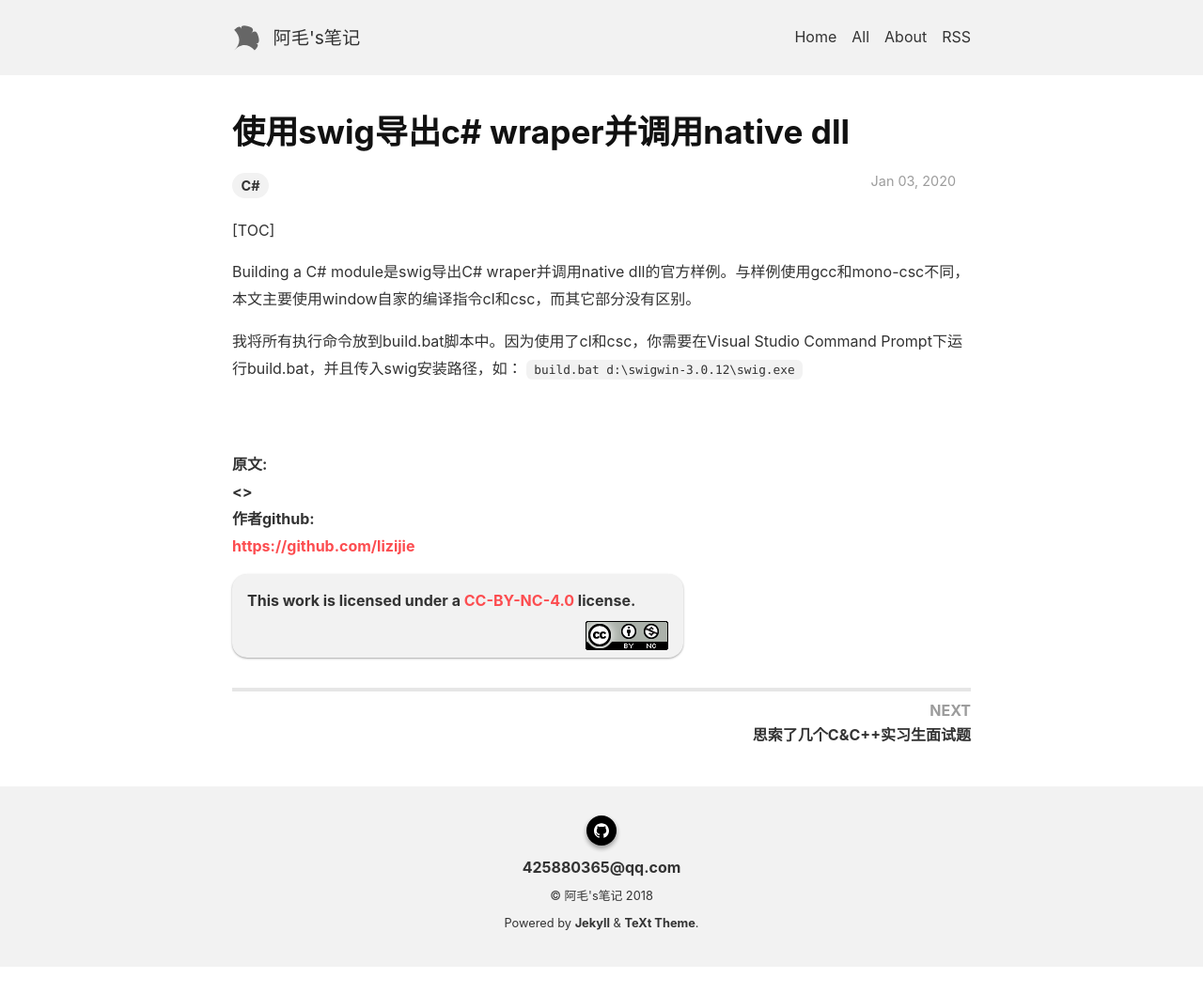
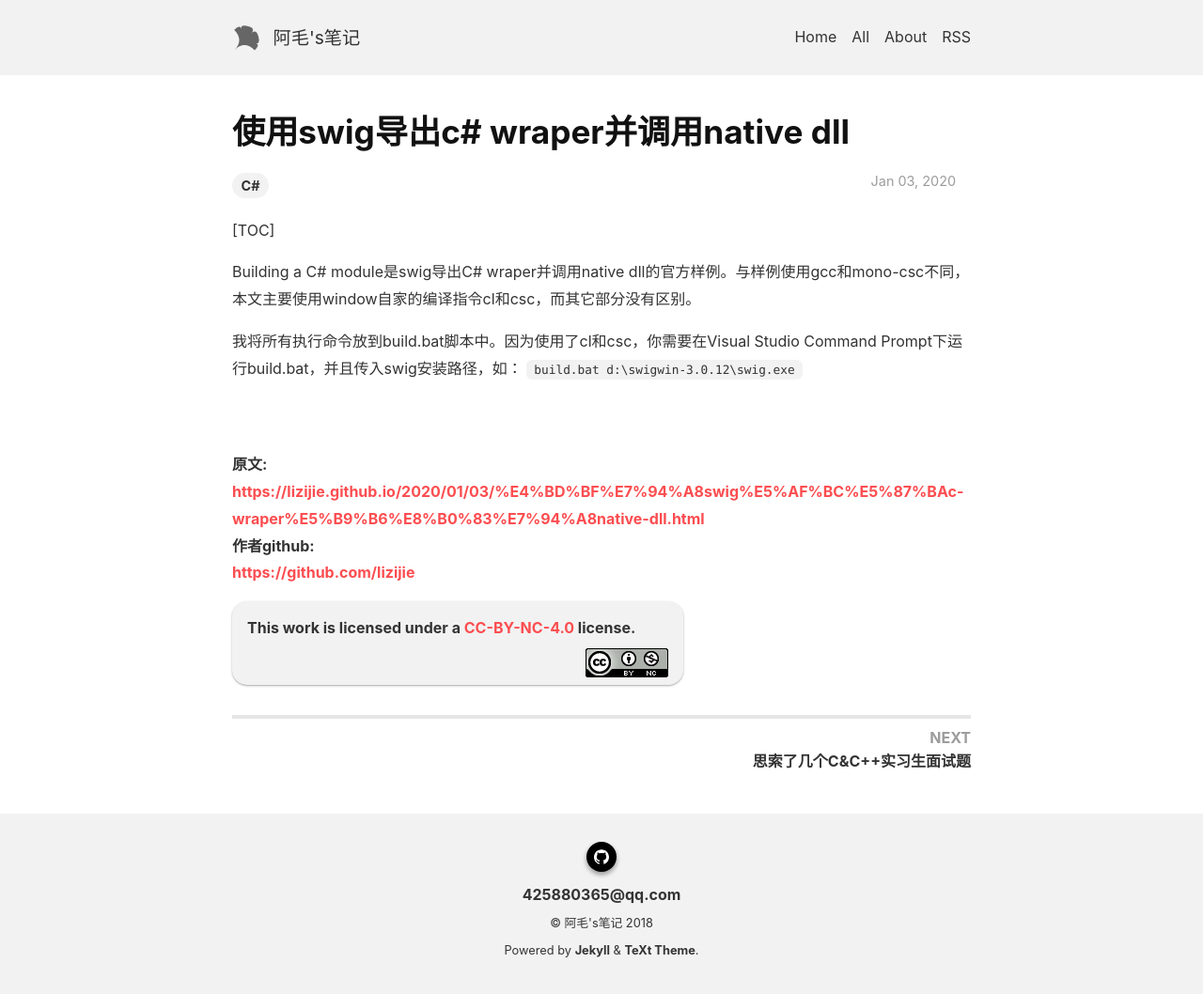
Before and after one commit to lizijie/lizijie.github.io, a Jekyll site: the page built from _posts/2020-01-03-使用swig导出c# wraper并调用native dll.md, in a window 1280 px wide. Shown: the whole page at 94% size. Built offline with Jekyll 4.4.1, drawn with Linux system fonts in a browser that asks for light colours; nearby versions of some CDN libraries; comment, search, counter and statistics services are not loaded; before the commit the page ends 1029 px from its top, so only the background shows below that.

Commit message:
Update 2020-01-03-使用swig导出c# wraper并调用native dll.md

```diff
--- a/_posts/2020-01-03-使用swig导出c# wraper并调用native dll.md
+++ b/_posts/2020-01-03-使用swig导出c# wraper并调用native dll.md
@@ -16,7 +16,7 @@ Building a C# module是swig导出C# wraper并调用native dll的官方样例。
 <br>
 <br>
 <b>原文:<br>
-<>
+<https://lizijie.github.io/2020/01/03/%E4%BD%BF%E7%94%A8swig%E5%AF%BC%E5%87%BAc-wraper%E5%B9%B6%E8%B0%83%E7%94%A8native-dll.html>
 <br>
 作者github:<br>
 <https://github.com/lizijie>
```
